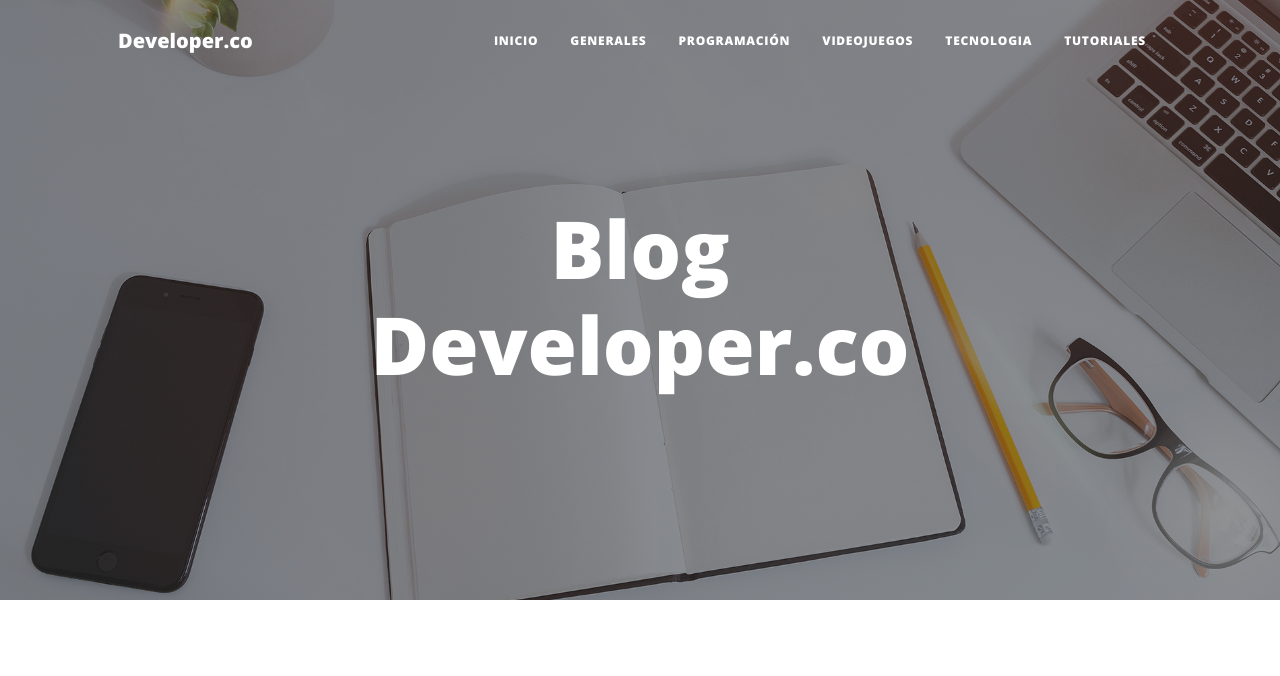
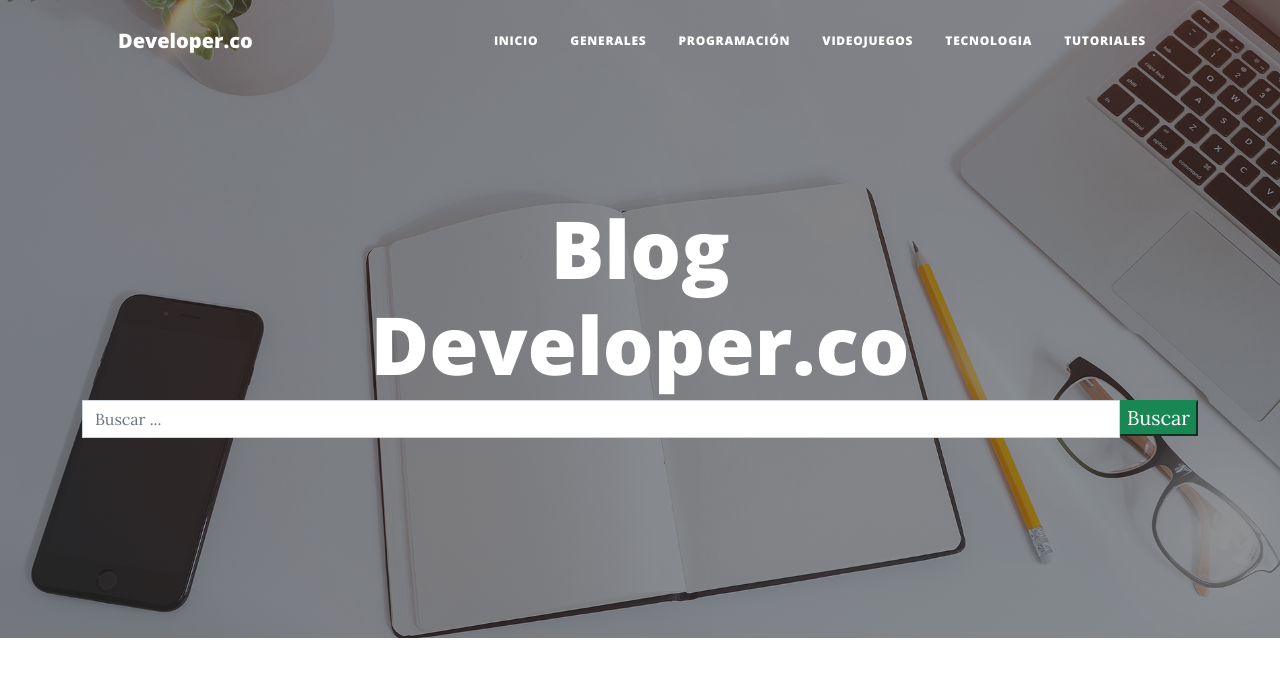
Before and after one commit to JuanQuintero0928/blog-django, a Django app: page / in a window 1280 px wide. Shown: the top 676 px of the page. Run offline with Django 4.2, Linux system fonts and the light colour scheme; data comes from the database, SQL or seed files in the repository; some libraries are stand-ins or nearby versions.

Commit message:
se implementa boton buscar y correciones, tutorial 32

```diff
--- a/blog/urls.py
+++ b/blog/urls.py
@@ -3,10 +3,10 @@ from .views import *
 
 urlpatterns = [
     path('',home, name = 'index'),
-    path('<slug:slug>/',detallePost,name = 'detalle_post'),
     path('generales/', generales, name = 'generales'),
     path('programacion/', programacion, name = 'programacion'),
     path('videojuegos/', videojuegos, name = 'videojuegos'),
     path('tecnologia/', tecnologia, name = 'tecnologia'),
     path('tutoriales/', tutoriales, name = 'tutoriales'),
+    path('<slug:slug>/',detallePost,name = 'detalle_post'),
 ]
--- a/blog/views.py
+++ b/blog/views.py
@@ -1,47 +1,64 @@
 from django.shortcuts import render
 from .models import Post,Categoria
+from django.shortcuts import get_object_or_404
+from django.db.models import Q
 
 # Create your views here.
 
 def home(request):
+    queryset = request.GET.get("buscar") # para guardar lo que se escribe en el boton de buscar
     posts = Post.objects.filter(estado = True)
+    if queryset:
+        posts = Post.objects.filter(
+            Q(titulo__icontains = queryset) |  # para hacer consultas con condicionales "O"
+            Q(descripcion__icontains = queryset)
+        ).distinct()                # para no traer el mismo campo dentro de una consulta
     return render(request,'index.html',{'posts':posts})
 
 def detallePost(request,slug):
-    post = Post.objects.get(slug=slug)
+    # post = Post.objects.get(slug=slug)
+    post = get_object_or_404(Post,slug = slug) # Se realiza la consulta y a la vez si devuelve un DoesNotExist muestra el template
     print(post.imagen)
     return render(request,"post.html",{'detalle_post':post})
 
 def generales(request):
     posts = Post.objects.filter(
         estado=True,
-        categoria = Categoria.objects.get(nombre='General'))
+        categoria = Categoria.objects.get(nombre__iexact='general'))
     return render(request, 'generales.html',{'posts':posts})
 
 def programacion(request):
+    queryset = request.GET.get("buscar") # para guardar lo que se escribe en el boton de buscar
     posts = Post.objects.filter(
-        estado = True,
-        categoria = Categoria.objects.get(nombre='Programacion')
-    )
+            estado = True,
+            categoria = Categoria.objects.get(nombre__iexact='programacion')
+        )   # se hace la primera consulta que se muestra en el template
+    if queryset:    # si se utiliza el boton de buscar, pasa por el if, realiza las consultas de Q, y luego valida el estado y categoria
+        posts = Post.objects.filter(
+            Q(titulo__icontains = queryset) |
+            Q(descripcion__icontains = queryset),
+            estado = True,
+            categoria = Categoria.objects.get(nombre__iexact='programacion')
+        )
     return render(request, 'programacion.html',{'posts':posts})
 
 def tutoriales(request):
     posts = Post.objects.filter(
         estado = True,
-        categoria = Categoria.objects.get(nombre = 'Tutoriales')
+        categoria = Categoria.objects.get(nombre__iexact = 'Tutoriales')
     )
     return render(request, 'tutoriales.html',{'posts':posts})
 
 def tecnologia(request):
     posts = Post.objects.filter(
         estado = True,
-        categoria = Categoria.objects.get(nombre = 'Tecnologia')
+        categoria = Categoria.objects.get(nombre__iexact = 'Tecnologia')
     )
     return render(request, 'tecnologia.html',{'posts':posts})
 
 def videojuegos(request):
     posts = Post.objects.filter(
         estado = True,
-        categoria = Categoria.objects.get(nombre = 'VideoJuegos')
+        categoria = Categoria.objects.get(nombre__iexact = 'VideoJuegos')
     )
     return render(request, 'videojuegos.html',{'posts':posts})
--- a/templates/index.html
+++ b/templates/index.html
@@ -49,7 +49,29 @@
                     </div>
                 </div>
             </div>
+            {% block barra_busqueda %}
+            <div class="container">
+                <div class="row">
+                    <div class="col-md-12 search">
+                        <form method="get">
+                            <div id="custom-search-input">
+                                <div class="input-group col-md-12">
+                                    <input type="text" class="form-control" placeholder="Buscar ..." name="buscar" value="{{ request.GET.buscar }}">
+                                    <span class="input-group-list">
+                                        <i class="icon icon-search"></i>
+                                        <button type="submit" class="boton btn-success">Buscar</button>
+                                    </span>
+                                </div>
+                            </div>
+                        </form>
+                    </div>
+                </div>
+            </div>
+            {% endblock barra_busqueda %}
         </header>
+
+
+
         <!-- Main Content-->
         <div class="container px-4 px-lg-5">
             <div class="row gx-4 gx-lg-5 justify-content-center">
--- a/templates/post.html
+++ b/templates/post.html
@@ -15,6 +15,9 @@
     <p>Escrito por: {{ detalle_post.autor }}</p>
 {% endblock titulo_principal%}
 
+{% block barra_busqueda %}
+{% endblock barra_busqueda %}
+
 {% block contenido %}
     {{ detalle_post.contenido | safe }}
 {% endblock contenido %}
```
